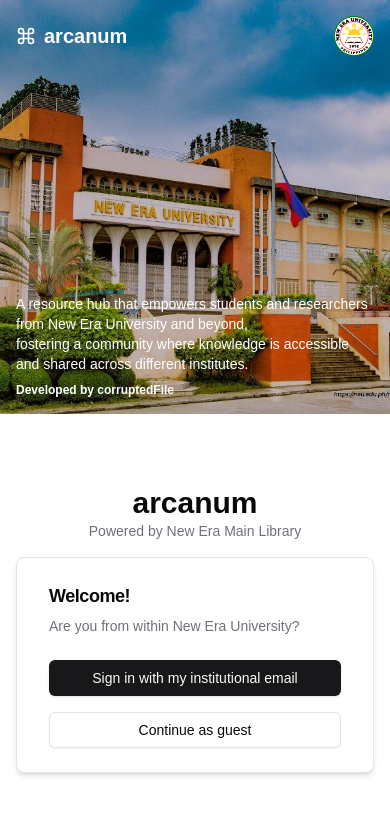
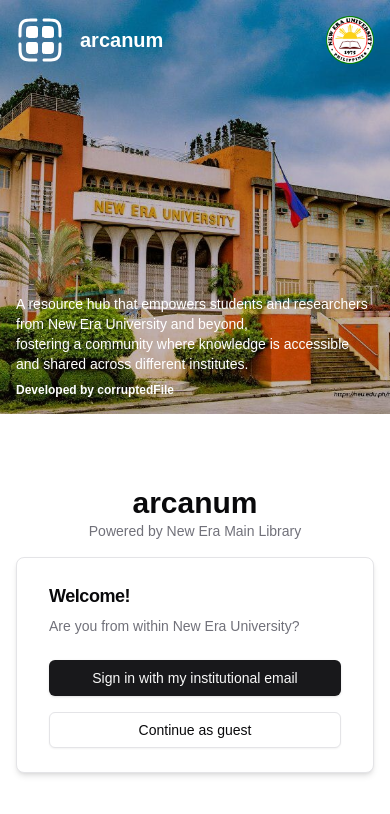
Before and after one commit to blackSyndrome/arcanum, a Next.js app: page / in a window 390 px wide. Shown: the top 814 px of the page. Built offline with nearby package versions, Linux system fonts and the light colour scheme.

Commit message:
Finished the dashboard navbar

```diff
--- a/src/app/(auth)/auth/callback/route.ts
+++ b/src/app/(auth)/auth/callback/route.ts
@@ -15,7 +15,6 @@
    if (code) {
       const supabase = createClient();
       const { error } = await supabase.auth.exchangeCodeForSession(code);
-      console.log(error);
 
       if (!error) {
          const forwardedHost = request.headers.get("x-forwarded-host"); // original origin before load balancer
--- a/src/app/dashboard/page.tsx
+++ b/src/app/dashboard/page.tsx
@@ -1,23 +1,11 @@
 "use client";
 
-import {
-  NavigationMenu,
-  NavigationMenuItem,
-  NavigationMenuLink,
-  NavigationMenuList,
-} from "@/components/ui/navigation-menu";
+import NavigationBar from "@/components/dashboard/NavigationBar";
 
 const Dashboard = () => {
-  console.log();
   return (
     <div>
-      <NavigationMenu>
-        <NavigationMenuList>
-          <NavigationMenuItem>
-            <NavigationMenuLink href="/dashboard">Dashboard</NavigationMenuLink>
-          </NavigationMenuItem>
-        </NavigationMenuList>
-      </NavigationMenu>
+      <NavigationBar />
     </div>
   );
 };
--- a/src/components/authentication/LoginPageLeftSide.tsx
+++ b/src/components/authentication/LoginPageLeftSide.tsx
@@ -7,31 +7,28 @@
             {/* Dark overlay for the image */}
             <div className="absolute inset-0 bg-black opacity-25 z-10"></div>
 
-            <div className="relative z-20 flex items-center justify-between text-xl md:text-3xl font-bold text-white mb-auto">
-               <div className="flex items-center">
-                  <svg
-                     xmlns="http://www.w3.org/2000/svg"
-                     viewBox="0 0 24 24"
-                     fill="none"
-                     stroke="currentColor"
-                     strokeWidth="2"
-                     strokeLinecap="round"
-                     strokeLinejoin="round"
-                     className="mr-2 h-5 md:h-6 w-5 md:w-6"
-                  >
-                     <path d="M15 6v12a3 3 0 1 0 3-3H6a3 3 0 1 0 3 3V6a3 3 0 1 0-3 3h12a3 3 0 1 0-3-3" />
-                  </svg>
-                  arcanum
+            <div className="relative z-20 flex items-center justify-center text-xl md:text-3xl font-bold text-white mb-auto">
+               <div className="flex items-center justify-center">
+                  <div className="relative h-12 md:h-12 w-12 md:w-12 mr-2">
+                     <Image
+                        src="/arcanum-logo.svg"
+                        alt="Arcanum logo"
+                        fill
+                        style={{ objectFit: "contain" }}
+                     />
+                  </div>
+                  <span className="ml-2">arcanum</span>
                </div>
 
-               {/* Added logo on the opposite side */}
-               <div className="relative w-10 md:w-16 h-10 md:h-16">
+               <div className="ml-auto">
+                  <div className="relative w-12 md:w-16 h-12 md:h-16">
                      <Image
                         src="/neu-logo.png"
                         alt="New Era University Logo"
                         fill
                         style={{ objectFit: "contain" }}
                      />
+                  </div>
                </div>
             </div>
 
@@ -42,6 +39,7 @@
                fill
                style={{ objectFit: "cover" }}
             />
+
             <div className="relative z-20 mt-auto text-white">
                <blockquote className="space-y-2">
                   <p className="text-sm md:text-lg">
--- a/src/components/dashboard/NavigationBar.tsx
+++ b/src/components/dashboard/NavigationBar.tsx
@@ -1,26 +1,156 @@
-import { NavigationMenuItem } from "@radix-ui/react-navigation-menu";
+"use client";
+
+import { useEffect, useState } from "react";
+import { createClient } from "../../../utils/supabase/client";
 import {
+   NavigationMenuItem,
    NavigationMenu,
-   NavigationMenuContent,
    NavigationMenuLink,
    NavigationMenuList,
    NavigationMenuTrigger,
+   NavigationMenuContent,
 } from "../ui/navigation-menu";
+import Image from "next/image";
+import { Avatar, AvatarFallback, AvatarImage } from "../ui/avatar";
+import Link from "next/link";
 
 const NavigationBar = () => {
+   const supabase = createClient();
+   const [user, setUser] = useState<any>();
+
+   useEffect(() => {
+      const fetchUser = async () => {
+         const {
+            data: { user },
+            error,
+         } = await supabase.auth.getUser();
+
+         if (error) {
+            console.error("Error fetching user:", error);
+         } else {
+            setUser(user);
+         }
+      };
+
+      fetchUser();
+   }, [supabase]);
+
+   const resources = [
+      { title: "Journals", href: "/resources/journals" },
+      { title: "Theses", href: "/resources/theses" },
+   ];
+
+   const helpOptions = [
+      { title: "Request", href: "/help/request" },
+      { title: "About", href: "/help/about" },
+   ];
+
    return (
-      <div>
+      <div className="bg-[#334155] w-full flex items-center h-full justify-between px-12 py-4">
+         <div className="flex items-center gap-4">
+            <Image
+               src="/arcanum-logo.svg"
+               alt="Arcanum logo"
+               width={40}
+               height={40}
+               style={{ objectFit: "contain" }}
+            />
+            <h1 className="text-white font-bold text-3xl">arcanum</h1>
+         </div>
+
+         <div className="flex items-center gap-8">
+            <div className="flex text-white">
                <NavigationMenu>
                   <NavigationMenuList>
                      <NavigationMenuItem>
-                  <NavigationMenuTrigger>Item One</NavigationMenuTrigger>
-                  <NavigationMenuContent>
-                     <NavigationMenuLink>Link</NavigationMenuLink>
+                        <Link href="/docs" legacyBehavior passHref>
+                           <NavigationMenuLink className="bg-transparent">
+                              <h1 className="text-lg">Home</h1>
+                           </NavigationMenuLink>
+                        </Link>
+                     </NavigationMenuItem>
+                  </NavigationMenuList>
+               </NavigationMenu>
+            </div>
+
+            <div className="flex text-white">
+               <NavigationMenu>
+                  <NavigationMenuList>
+                     <NavigationMenuItem>
+                        <NavigationMenuTrigger className="bg-transparent text-lg">
+                           Resources
+                        </NavigationMenuTrigger>
+                        <NavigationMenuContent className="w-64 p-4 bg-white rounded-md">
+                           <ul className="flex flex-col gap-2">
+                              {resources.map((resource) => (
+                                 <li key={resource.title}>
+                                    <NavigationMenuLink
+                                       className="text-lg"
+                                       href={resource.href}
+                                    >
+                                       {resource.title}
+                                    </NavigationMenuLink>
+                                 </li>
+                              ))}
+                           </ul>
                         </NavigationMenuContent>
                      </NavigationMenuItem>
                   </NavigationMenuList>
                </NavigationMenu>
             </div>
+
+            <div className="flex text-white">
+               <NavigationMenu>
+                  <NavigationMenuList>
+                     <NavigationMenuItem>
+                        <Link href="/dashboard" legacyBehavior passHref>
+                           <NavigationMenuLink className="bg-transparent">
+                              <h1 className="text-lg">Search</h1>
+                           </NavigationMenuLink>
+                        </Link>
+                     </NavigationMenuItem>
+                  </NavigationMenuList>
+               </NavigationMenu>
+            </div>
+
+            <div className="flex text-white">
+               <NavigationMenu>
+                  <NavigationMenuList>
+                     <NavigationMenuItem>
+                        <NavigationMenuTrigger className="bg-transparent text-lg">
+                           Help
+                        </NavigationMenuTrigger>
+                        <NavigationMenuContent className="w-64 p-4 bg-white rounded-md">
+                           <ul className="flex flex-col gap-2">
+                              {helpOptions.map((option) => (
+                                 <li key={option.title}>
+                                    <NavigationMenuLink
+                                       className="text-lg"
+                                       href={option.href}
+                                    >
+                                       {option.title}
+                                    </NavigationMenuLink>
+                                 </li>
+                              ))}
+                           </ul>
+                        </NavigationMenuContent>
+                     </NavigationMenuItem>
+                  </NavigationMenuList>
+               </NavigationMenu>
+            </div>
+
+            <Avatar>
+               {user?.user_metadata?.avatar_url ? (
+                  <AvatarImage
+                     src={user.user_metadata.avatar_url}
+                     alt={user.user_metadata.name}
+                  />
+               ) : (
+                  <AvatarFallback>BS</AvatarFallback>
+               )}
+            </Avatar>
+         </div>
+      </div>
    );
 };
 
```
Also changed, not shown: public/arcanum-logo.svg (added), 1 other file (tests, documents, lock files or other folders). Lines whose indentation alone changed are shown as unchanged.
